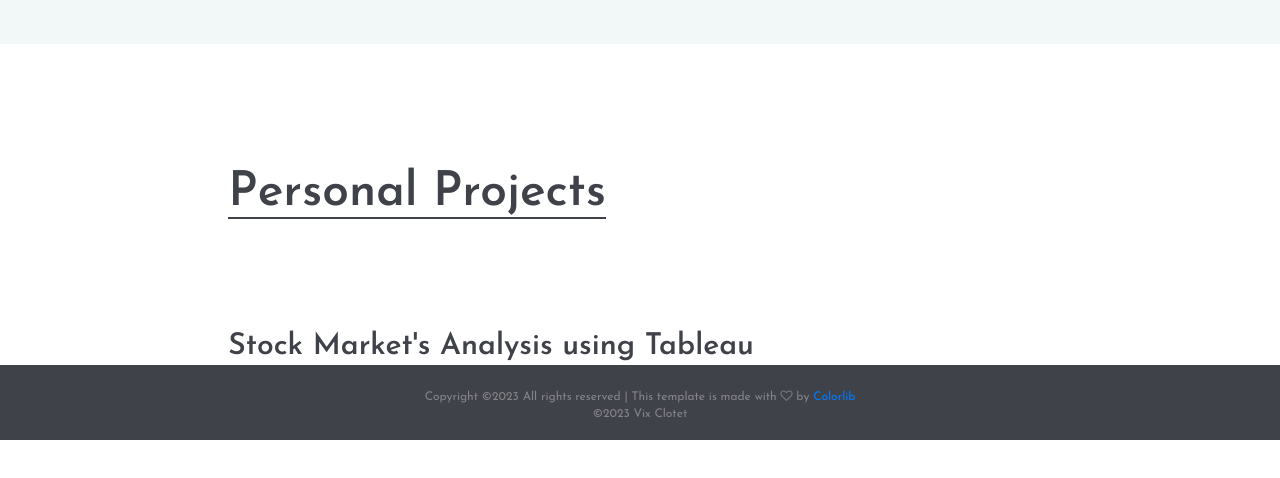
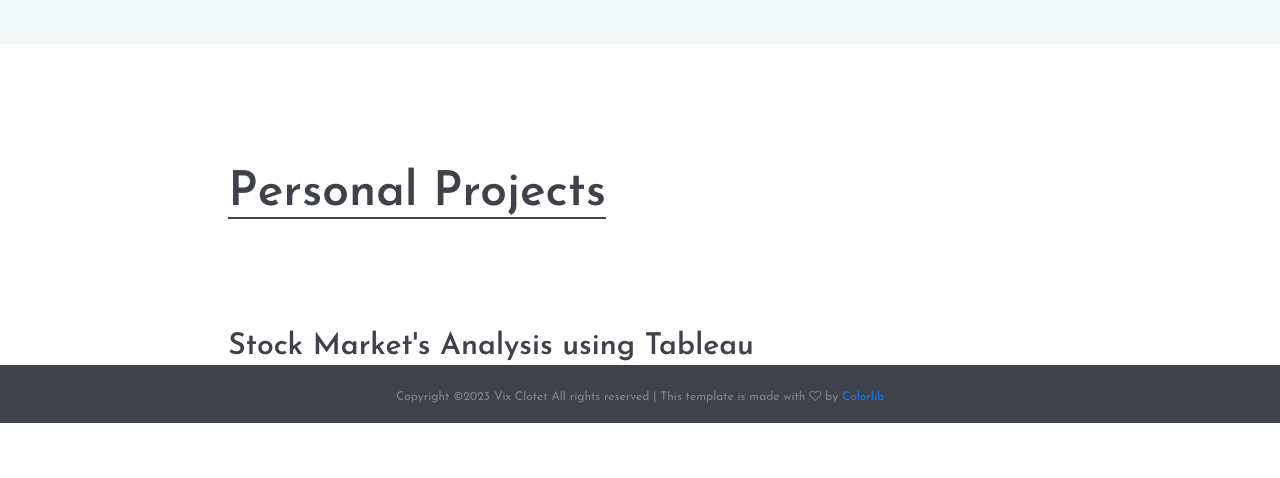
Before and after one commit to vix4723/vix4723.github.io, a plain HTML site: page personal-projects.html in a window 1280 px wide. Shown: the part 222-700 px from the top of the page. Drawn offline with Linux system fonts and the light colour scheme.

Commit message:
Update personal-projects.html

```diff
--- a/personal-projects.html
+++ b/personal-projects.html
@@ -93,18 +93,13 @@
 		</section>
 		<!-- Extra section end -->
 
-		<!-- Footer section start -->
+	<!-- Footer section start -->
 	<footer class="footer-section">
 		<div class="container text-center">
 			<div class="copyright"><!-- Link back to Colorlib can't be removed. Template is licensed under CC BY 3.0. -->
-Copyright &copy;<script>document.write(new Date().getFullYear());</script> All rights reserved | This template is made with <i class="fa fa-heart-o" aria-hidden="true"></i> by <a href="https://colorlib.com" target="_blank">Colorlib</a>
+Copyright &copy;<script>document.write(new Date().getFullYear());</script> Vix Clotet All rights reserved | This template is made with <i class="fa fa-heart-o" aria-hidden="true"></i> by <a href="https://colorlib.com" target="_blank">Colorlib</a>
 <!-- Link back to Colorlib can't be removed. Template is licensed under CC BY 3.0. -->
 </div>
-				<!-- Footer section start for Copyright -->
-	<div class="copyright"><!-- Link back to Colorlib can't be removed. Template is licensed under CC BY 3.0. -->
-	<!-- Link back to Colorlib can't be removed. Template is licensed under CC BY 3.0. -->
-	&copy;<script>document.write(new Date().getFullYear());</script> Vix Clotet
-	</div>
 	</div>
 	</footer>
 	<!-- Footer section end -->
```
